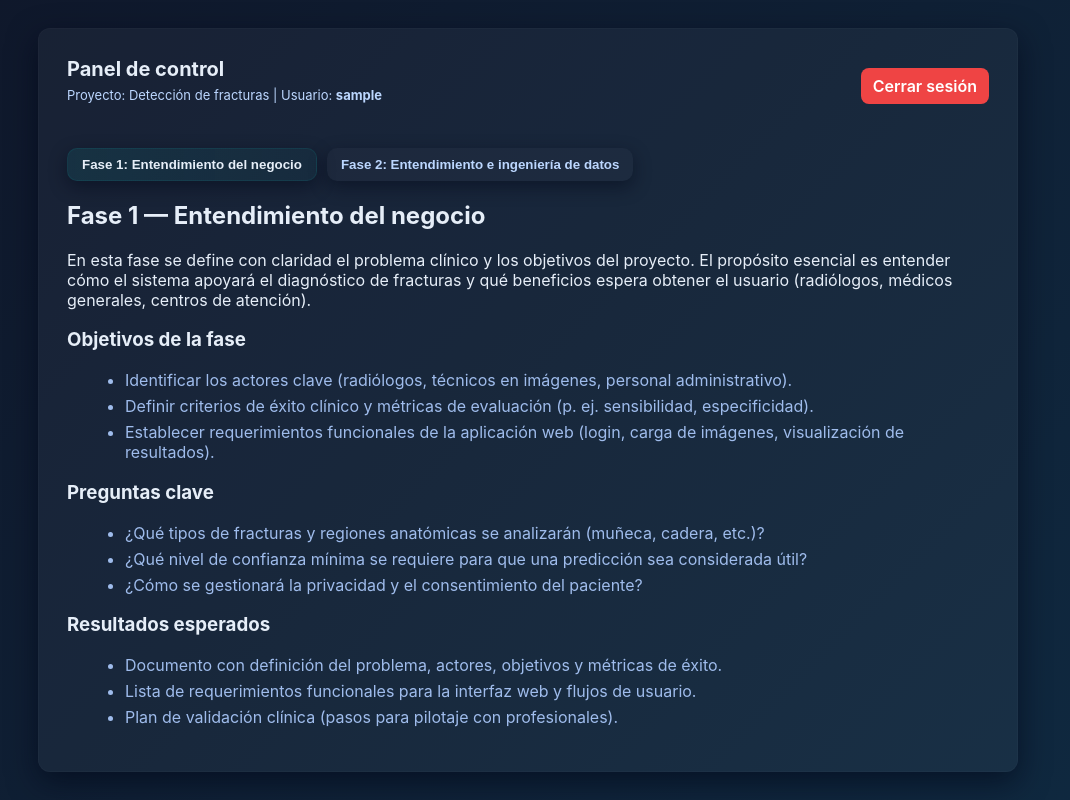
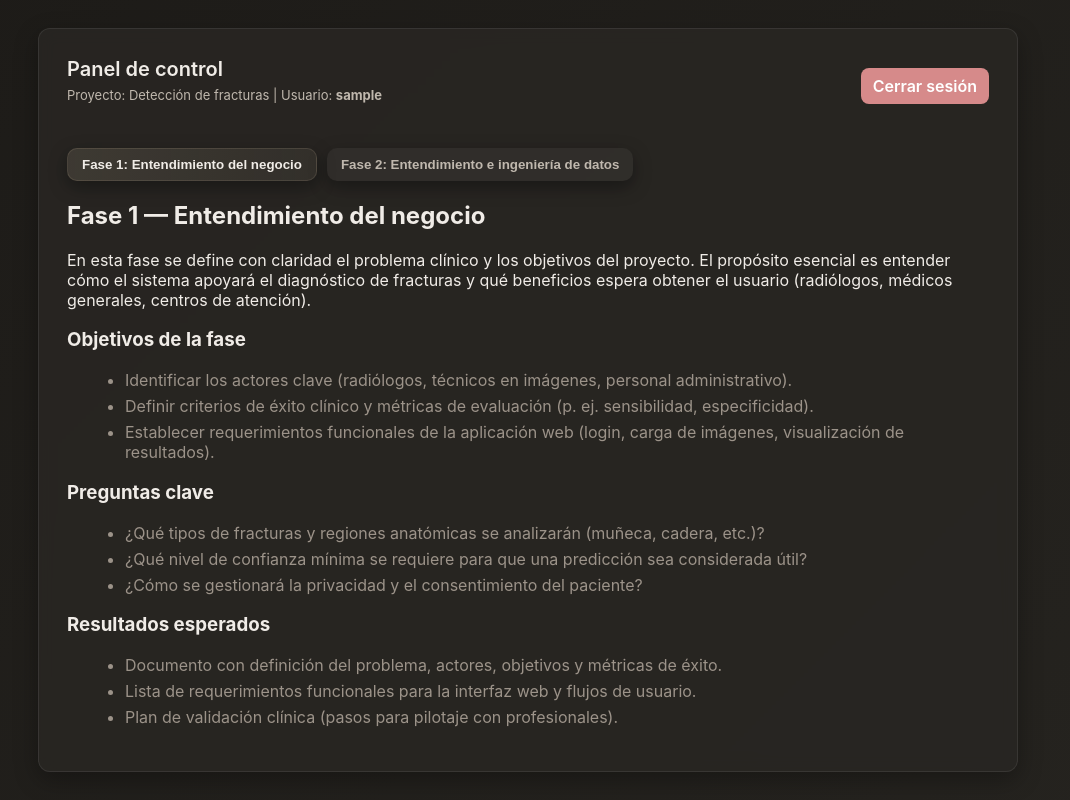
Before and after one commit to JuanfeGV/Bone-Fracture-Detection---Machine-Learning-Web-App, a Flask app: page /menu in a window 1280 px wide. Shown: the whole page, without its empty margins (112-1182 px from the left). Run offline with Flask 3, Linux system fonts and the light colour scheme; the visitor is signed in with stand-in values (Sample User, id 1).

Commit message:
cambio de estetica
se modifico la estetica de la pagina

```diff
--- a/static/style.css
+++ b/static/style.css
@@ -1,132 +1,257 @@
-:root{
-  --bg1: #0f172a;
-  --bg2: #0f2940;
-  --card: rgba(255,255,255,0.04);
-  --accent: #0ea5a4;
-  --accent-600: #08928f;
-  --text: #e6eef8;
-  --muted: #bcd7ff;
-  --muted-2: #9fbcec;
-  --danger: #ef4444;
-  --glass: rgba(255,255,255,0.03);
+:root {
+  --bg1: #1d1b18;
+  --bg2: #25231f;
+  --card: rgba(40, 38, 35, 0.9);
+  --accent: #c5b497;
+  --accent-600: #b3a083;
+  --text: #f0ece7;
+  --muted: #c0b8ae;
+  --muted-2: #9c9389;
+  --danger: #d68a8a;
+  --glass: rgba(255, 255, 255, 0.05);
+  --border: rgba(255, 255, 255, 0.08);
+  --glass-blur: 8px;
+  --radius: 12px;
 }
 
-*{ box-sizing: border-box; }
-html,body{ height:100%; }
-body{
-  margin:0;
-  min-height:100vh;
-  font-family: Inter, "Segoe UI", Roboto, Arial, Helvetica, sans-serif;
-  background: linear-gradient(135deg, var(--bg1) 0%, var(--bg2) 100%);
-  color: var(--text);
-  display:flex;
-  align-items:center;
-  justify-content:center;
-  padding:24px;
+* {
+  box-sizing: border-box;
 }
 
-.center{
-  width:100%;
-  max-width:980px;
+html, body {
+  height: 100%;
 }
 
-.card{
-  background: var(--card);
-  border-radius:12px;
-  padding:28px;
-  box-shadow: 0 10px 30px rgba(2,6,23,0.6);
-  border: 1px solid rgba(255,255,255,0.02);
+body {
+  margin: 0;
+  min-height: 100vh;
+  font-family: "Inter", "Segoe UI", Roboto, Arial, sans-serif;
+  background: linear-gradient(135deg, var(--bg1), var(--bg2));
+  color: var(--text);
+  display: flex;
+  align-items: center;
+  justify-content: center;
+  padding: 24px;
+  -webkit-font-smoothing: antialiased;
+  -moz-osx-font-smoothing: grayscale;
 }
 
-.card-header{
-  display:flex;
-  align-items:center;
-  justify-content:space-between;
-  gap:12px;
-  margin-bottom:8px;
-}
-.card-header h1{ margin:0; font-size:20px; }
-.muted{ color:var(--muted); font-size:13px; margin-top:6px; }
-
-label{ display:block; margin-top:12px; font-size:14px; color:var(--muted); }
-input[type="text"], input[type="password"], textarea, select{
-  width:100%;
-  padding:10px;
-  margin-top:6px;
-  border-radius:8px;
-  border: none;
-  outline: none;
-  background: var(--glass);
-  color: var(--text);
-  font-size:14px;
-}
-button{
-  display:inline-block;
-  padding:10px 14px;
-  margin-top:14px;
-  border-radius:8px;
-  border:none;
-  cursor:pointer;
-  background: linear-gradient(90deg, var(--accent) 0%, var(--accent-600) 100%);
-  color:#00202a;
-  font-weight:700;
-  box-shadow: 0 6px 18px rgba(2,6,23,0.45);
+.center {
+  width: 100%;
+  max-width: 980px;
 }
 
-.center-login{ width:100%; max-width:420px; margin: 0 auto; }
-.hint{ margin-top:14px; font-size:13px; color:var(--muted); }
-
-.alerts{ margin:10px 0; }
-.alert{ padding:8px; border-radius:6px; margin-bottom:6px; }
-.alert.success{ background:#d1fae5; color:#065f46; }
-.alert.danger{ background:#fee2e2; color:#7f1d1d; }
-.alert.warning{ background:#fff7ed; color:#92400e; }
-.alert.info{ background:#e0f2fe; color:#075985; }
-
-.menu{ display:flex; gap:12px; margin:12px 0; flex-wrap:wrap; }
-.menu a{ color:var(--muted); text-decoration:none; padding:8px 12px; background:rgba(255,255,255,0.02); border-radius:8px; }
-
-.fase{ margin-top:12px; padding:12px; background:rgba(255,255,255,0.02); border-radius:8px; }
-
-.btn-logout{
-  display:inline-block;
-  padding:8px 12px;
-  background:var(--danger);
-  color:white;
-  border-radius:8px;
-  text-decoration:none;
-  font-weight:600;
+.card {
+  background: var(--card);
+  backdrop-filter: blur(var(--glass-blur));
+  border-radius: var(--radius);
+  padding: 28px;
+  box-shadow: 0 8px 24px rgba(0, 0, 0, 0.3);
+  border: 1px solid var(--border);
+  transition: all 0.25s ease;
+}
+.card:hover {
+  transform: translateY(-3px);
+  box-shadow: 0 14px 34px rgba(0, 0, 0, 0.35);
 }
 
-.tabs{ display:flex; gap:10px; margin-top:18px; flex-wrap:wrap; }
-.tab-button{
-  background: rgba(255,255,255,0.02);
+.card-header {
+  display: flex;
+  align-items: center;
+  justify-content: space-between;
+  margin-bottom: 10px;
+}
+.card-header h1 {
+  margin: 0;
+  font-size: 20px;
+  font-weight: 600;
+}
+.muted {
   color: var(--muted);
-  padding:8px 14px;
-  border-radius:10px;
-  border:none;
-  cursor:pointer;
-  font-weight:600;
-  transition: all 160ms ease;
-  outline:none;
-}
-.tab-button:hover{ transform: translateY(-2px); }
-.tab-button.active{
-  background: linear-gradient(90deg, rgba(14,165,164,0.12), rgba(14,165,164,0.06));
-  color: var(--text);
-  box-shadow: 0 6px 18px rgba(2,6,23,0.45);
-  border: 1px solid rgba(14,165,164,0.12);
+  font-size: 13px;
+  margin-top: 6px;
 }
 
-.tab-content{ margin-top:14px; }
-.tab-pane{ display:none; opacity:0; transform: translateY(6px); transition: all 200ms ease; }
-.tab-pane.active{ display:block; opacity:1; transform: translateY(0); }
+label {
+  display: block;
+  margin-top: 12px;
+  font-size: 14px;
+  color: var(--muted);
+}
+input[type="text"], input[type="password"], textarea, select {
+  width: 100%;
+  padding: 10px;
+  margin-top: 6px;
+  border-radius: 8px;
+  border: 1px solid rgba(255, 255, 255, 0.08);
+  outline: none;
+  background: rgba(255, 255, 255, 0.04);
+  color: var(--text);
+  font-size: 14px;
+  transition: border 0.2s ease, box-shadow 0.2s ease;
+}
+input:focus, textarea:focus, select:focus {
+  border-color: var(--accent);
+  box-shadow: 0 0 6px rgba(200, 180, 150, 0.25);
+}
 
-ul, ol{ margin-left:18px; color:var(--muted-2); }
-li{ margin-bottom:6px; }
+button {
+  display: inline-block;
+  padding: 10px 14px;
+  margin-top: 14px;
+  border-radius: 8px;
+  border: none;
+  cursor: pointer;
+  background: linear-gradient(90deg, var(--accent), var(--accent-600));
+  color: #2d2720;
+  font-weight: 600;
+  transition: all 0.25s ease;
+  box-shadow: 0 6px 18px rgba(0, 0, 0, 0.35);
+}
+button:hover {
+  transform: translateY(-2px);
+  box-shadow: 0 8px 22px rgba(0, 0, 0, 0.4);
+}
 
-@media (max-width:640px){
-  .card{ padding:18px; }
-  .tabs{ gap:8px; }
-  .tab-button{ padding:7px 10px; font-size:14px; }
+.center-login {
+  width: 100%;
+  max-width: 420px;
+  margin: 0 auto;
 }
+.hint {
+  margin-top: 14px;
+  font-size: 13px;
+  color: var(--muted);
+}
+
+.alerts {
+  margin: 10px 0;
+}
+.alert {
+  padding: 10px;
+  border-radius: 6px;
+  margin-bottom: 6px;
+  font-weight: 500;
+  font-size: 13px;
+}
+.alert.success {
+  background: rgba(120, 160, 120, 0.1);
+  color: #b8d4b8;
+}
+.alert.danger {
+  background: rgba(140, 70, 70, 0.15);
+  color: #ffbfbf;
+}
+.alert.warning {
+  background: rgba(180, 150, 80, 0.15);
+  color: #f5deb3;
+}
+.alert.info {
+  background: rgba(255, 255, 255, 0.07);
+  color: #dcd2c4;
+}
+
+.menu {
+  display: flex;
+  gap: 12px;
+  margin: 12px 0;
+  flex-wrap: wrap;
+}
+.menu a {
+  color: var(--muted);
+  text-decoration: none;
+  padding: 8px 12px;
+  background: rgba(255, 255, 255, 0.04);
+  border-radius: 8px;
+  border: 1px solid rgba(255, 255, 255, 0.05);
+  transition: all 0.25s ease;
+}
+.menu a:hover {
+  background: var(--accent);
+  color: #2d2720;
+}
+
+a {
+  color: var(--accent-600);
+  text-decoration: none;
+  transition: color 0.2s ease;
+}
+a:hover {
+  color: var(--accent);
+}
+
+.fase {
+  margin-top: 12px;
+  padding: 12px;
+  background: rgba(255, 255, 255, 0.04);
+  border-radius: 8px;
+  border: 1px solid rgba(255, 255, 255, 0.06);
+  color: var(--muted-2);
+}
+
+.btn-logout {
+  display: inline-block;
+  padding: 8px 12px;
+  background: var(--danger);
+  color: white;
+  border-radius: 8px;
+  text-decoration: none;
+  font-weight: 600;
+}
+
+.tabs {
+  display: flex;
+  gap: 10px;
+  margin-top: 18px;
+  flex-wrap: wrap;
+}
+.tab-button {
+  background: rgba(255, 255, 255, 0.04);
+  color: var(--muted);
+  padding: 8px 14px;
+  border-radius: 10px;
+  border: none;
+  cursor: pointer;
+  font-weight: 600;
+  transition: all 0.25s ease;
+}
+.tab-button.active {
+  background: linear-gradient(90deg, rgba(197,180,151,0.15), rgba(197,180,151,0.08));
+  color: var(--text);
+  border: 1px solid rgba(197,180,151,0.15);
+}
+.tab-content {
+  margin-top: 14px;
+}
+.tab-pane {
+  display: none;
+  opacity: 0;
+  transform: translateY(6px);
+  transition: all 0.25s ease;
+}
+.tab-pane.active {
+  display: block;
+  opacity: 1;
+  transform: translateY(0);
+}
+
+ul, ol {
+  margin-left: 18px;
+  color: var(--muted-2);
+}
+li {
+  margin-bottom: 6px;
+}
+
+@media (max-width: 640px) {
+  .card {
+    padding: 18px;
+  }
+  .tabs {
+    gap: 8px;
+  }
+  .tab-button {
+    padding: 7px 10px;
+    font-size: 14px;
+  }
+}
```
